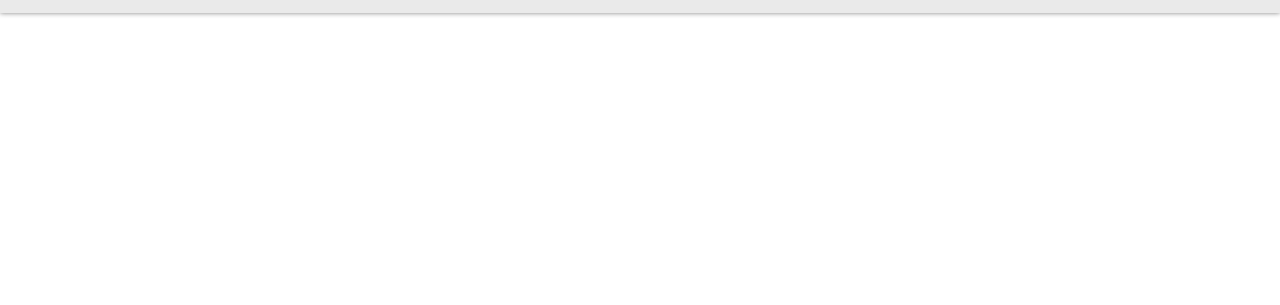
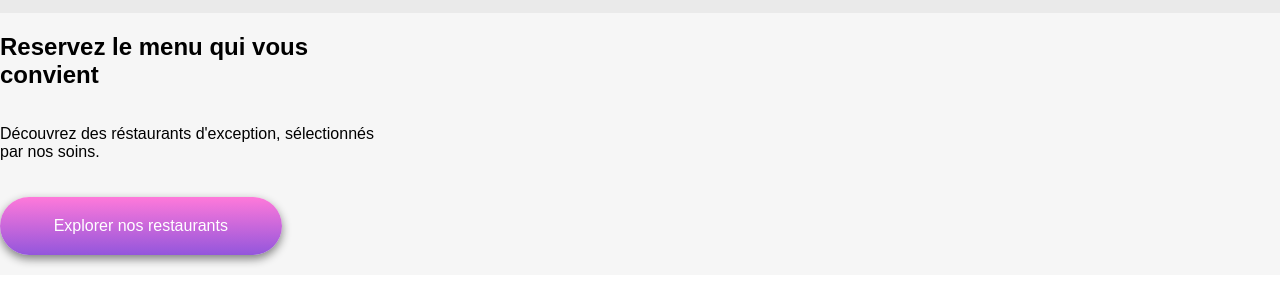
Before and after one commit to Waldozo/larbi_walid_3_code_042023, a plain HTML site: page index.html in a window 1280 px wide. Shown: the part 105-410 px from the top of the page. Drawn offline with Linux system fonts and the light colour scheme.

Commit message:
premiere section, section reservation

```diff
--- a/index.html
+++ b/index.html
@@ -23,4 +23,13 @@
             </div>
         </nav>
     </header>
+    <section class="reservation">
+        <div class="texte_reservation">
+            <h1>Reservez le menu qui vous convient</h1>
+            <p>Découvrez des réstaurants d'exception, sélectionnés par nos soins.</p>
+        </div>
+        <div>
+            <a href="#" class="bouton"> Explorer nos restaurants</a>
+        </div>
+    </section>
 </body>
--- a/style_home_page.css
+++ b/style_home_page.css
@@ -20,3 +20,29 @@ body{
     justify-content: center;
     margin-top: 50px;
 }
+
+.reservation {
+    display: flex;
+    flex-direction: column;
+    background-color: #F6F6F6;
+}
+
+.texte_reservation{
+    display: flex;
+    justify-content: center;
+    width: 30%;
+    flex-direction: column;
+}
+
+.bouton{
+    background: linear-gradient(#FF79DA,#9356DC);
+    margin: 20px 0px;
+	padding: 20px 0px;
+	border-radius: 50px;
+	display: flex;
+	justify-content: center;
+    text-decoration: none;
+    color: white;
+    width: 22%;
+    box-shadow: 0px 4px 10px 0px grey;
+}
```
